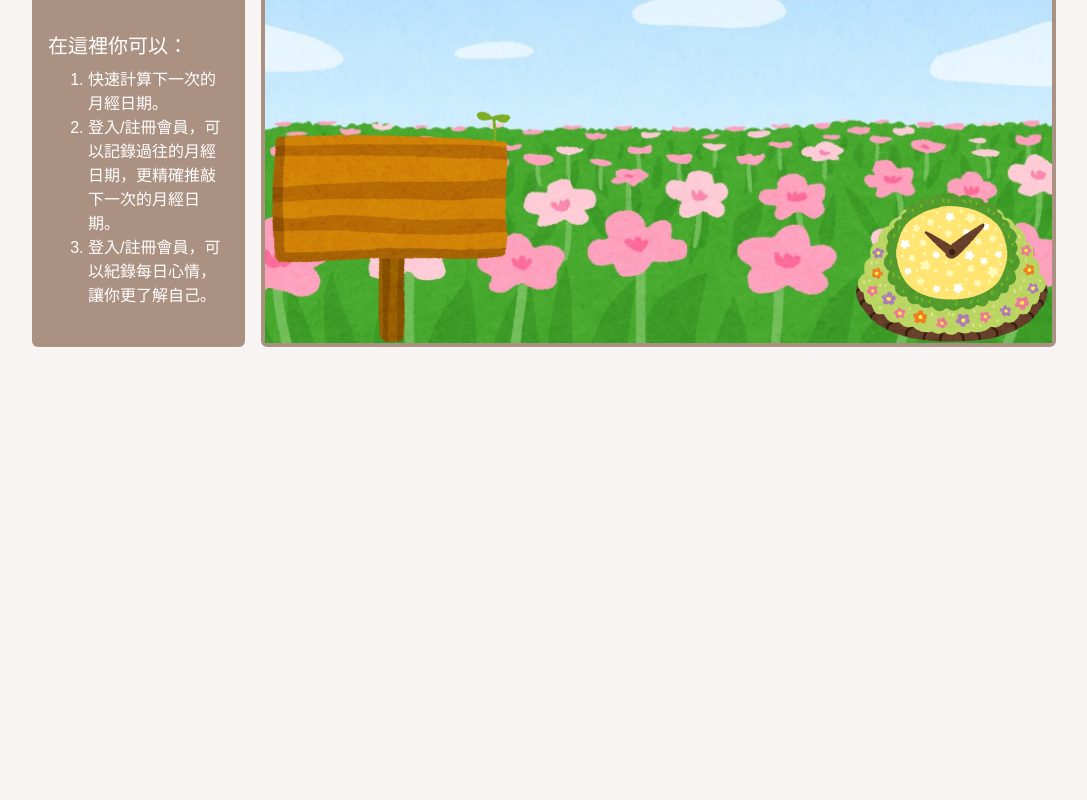
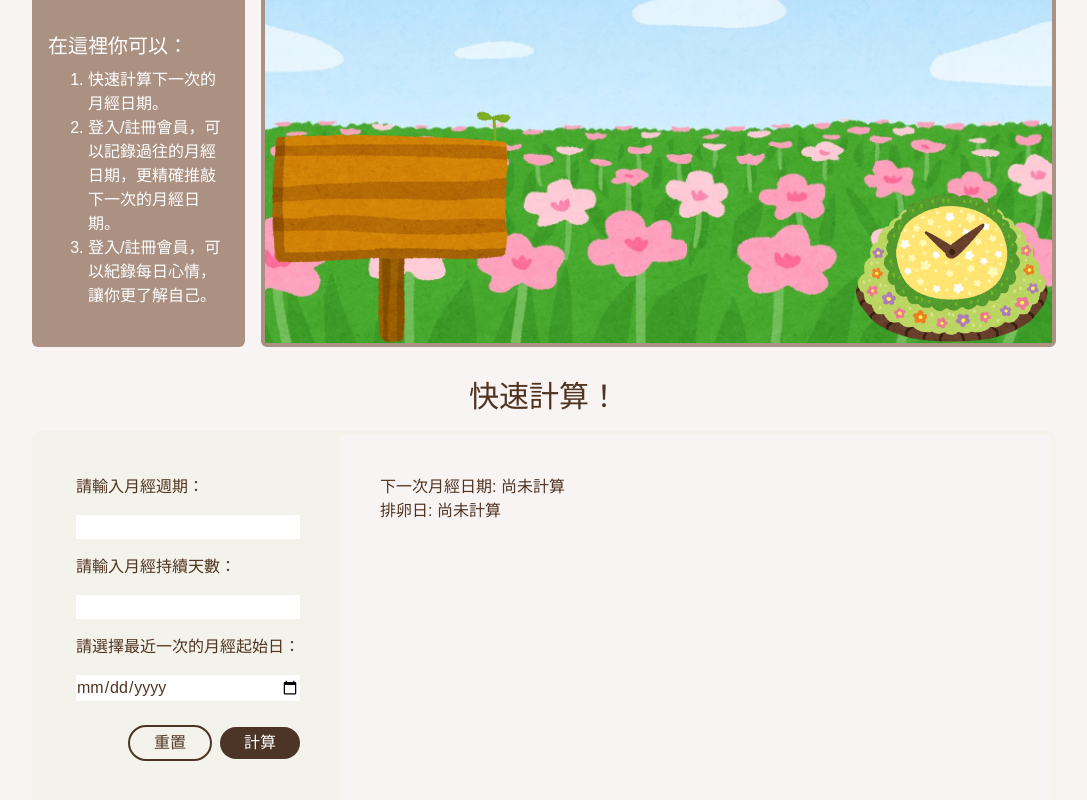
Before and after one commit to ninitsai1103/period-calculator, a Next.js app: page / in a window 1280 px wide. Shown: the part 200-1000 px from the top of the page, without its empty margins (96-1183 px from the left). Before the commit the page ends 800 px from the top, so only its background shows below. Built offline with nearby package versions, Linux system fonts and the light colour scheme.

Commit message:
feat: function of quickCalculator almost done

```diff
--- a/app/page.tsx
+++ b/app/page.tsx
@@ -1,15 +1,18 @@
 import WelcomeCard from "@/src/components/index/welcomeCard";
 import Hero from "../src/components/index/hero"
+import QuickCalculator from "@/src/components/index/quickCalculator";
 
 export default function Index(): JSX.Element {
   return (
     <>
-      <div className="flex flex-col lg:px-32 px-6 lg:py-8 py-4">
-        <div className="flex lg:flex-row flex-col">
+      <div className="flex flex-col lg:px-32 px-6 lg:py-8 py-4 mb-4">
+        <div className="flex lg:flex-row flex-col mb-8">
           <WelcomeCard />
           <Hero />
         </div>
-        <div></div>
+        <div className="">
+          <QuickCalculator />
+        </div>
       </div>
     </>
   );
--- /dev/null
+++ b/src/components/index/quickCalculator.tsx
@@ -0,0 +1,133 @@
+"use client";
+
+import { useState } from "react";
+import { useForm, SubmitHandler } from "react-hook-form";
+
+type FormData = {
+  cycle: string;
+  duration: string;
+  firstDay: string;
+};
+
+export default function QuickCalculator(): JSX.Element {
+  const [result, setResult] = useState<{
+    nextPeriodDate: string;
+    ovulationDate: string;
+  }>({
+    nextPeriodDate: "",
+    ovulationDate: "",
+  });
+
+  const {
+    register,
+    handleSubmit,
+    formState: { errors },
+  } = useForm<FormData>();
+
+  function ErrorMessage({ message }: { message?: string }) {
+    return message ? (
+      <span className="text-[#FE814B] text-md">{message}</span>
+    ) : null;
+  }
+
+  const onSubmit: SubmitHandler<FormData> = (data) => {
+    console.log(data);
+
+    const cycle = parseInt(data.cycle, 10); // 將 cycle 轉為數字
+    const duration = parseInt(data.duration, 10); // 將 duration 轉為數字
+    const firstDayDate = new Date(data.firstDay); // 將 firstDay 轉為 Date
+
+    // 計算下一次月經日期
+    const nextPeriodDate = new Date(firstDayDate);
+    nextPeriodDate.setDate(firstDayDate.getDate() + cycle);
+
+    // 計算排卵日
+    const ovulationDate = new Date(nextPeriodDate);
+    ovulationDate.setDate(nextPeriodDate.getDate() - 14);
+
+    // 設置結果，格式化日期為 YYYY-MM-DD
+    setResult({
+      nextPeriodDate: nextPeriodDate.toISOString().split("T")[0],
+      ovulationDate: ovulationDate.toISOString().split("T")[0],
+    });
+  };
+
+  return (
+    <>
+      <h1 className="text-center text-3xl mb-4">快速計算！</h1>
+      <div className="flex lg:flex-row flex-col border-4 rounded-lg border-[#F3F3EB]">
+        <div className="bg-[#F3F3EB] border-1 border-[#F3F3EB] p-10">
+          <form
+            className="flex flex-col gap-4 mb-4"
+            onSubmit={handleSubmit(onSubmit)}
+          >
+            <label htmlFor="cycle">請輸入月經週期：</label>
+            <input
+              id="cycle"
+              type="number"
+              {...register("cycle", {
+                required: "此欄位為必填",
+                min: { value: 21, message: "生理週期太短，建議向醫生諮詢" },
+                max: { value: 42, message: "生理週期太長，建議向醫生諮詢" },
+              })}
+            />
+            <ErrorMessage message={errors.cycle?.message} />
+
+            <label htmlFor="duration">請輸入月經持續天數：</label>
+            <input
+              id="duration"
+              type="number"
+              {...register("duration", {
+                required: "此欄位為必填",
+                min: { value: 3, message: "持續天數太短，建議向醫生諮詢" },
+                max: { value: 7, message: "持續天數太長，建議向醫生諮詢" },
+              })}
+            />
+            <ErrorMessage message={errors.duration?.message} />
+
+            <label htmlFor="firstDay">請選擇最近一次的月經起始日：</label>
+            <input
+              id="firstDay"
+              type="date"
+              {...register("firstDay", {
+                required: "此欄位為必填",
+              })}
+            />
+            <ErrorMessage message={errors.firstDay?.message} />
+
+            <div className="mt-2 ml-auto">
+              <button
+                type="reset"
+                className="border-2 border-[#4C3526] px-6 py-1 rounded-full"
+                onClick={() =>
+                  setResult({
+                    nextPeriodDate: "",
+                    ovulationDate: "",
+                  })
+                }
+              >
+                重置
+              </button>
+              <button
+                type="submit"
+                className="ml-2 bg-[#4C3526] text-white px-6 py-1 rounded-full"
+              >
+                計算
+              </button>
+            </div>
+          </form>
+        </div>
+        <div className="p-10">
+          <p>
+            下一次月經日期:{" "}
+            {result.nextPeriodDate ? result.nextPeriodDate : "尚未計算"}
+          </p>
+          <p>
+            排卵日:{" "}
+            {result.ovulationDate ? result.ovulationDate : "尚未計算"}
+          </p>
+        </div>
+      </div>
+    </>
+  );
+}
```
Also changed, not shown: package.json (+6 -4 lines), 1 other file (tests, documents, lock files or other folders).
